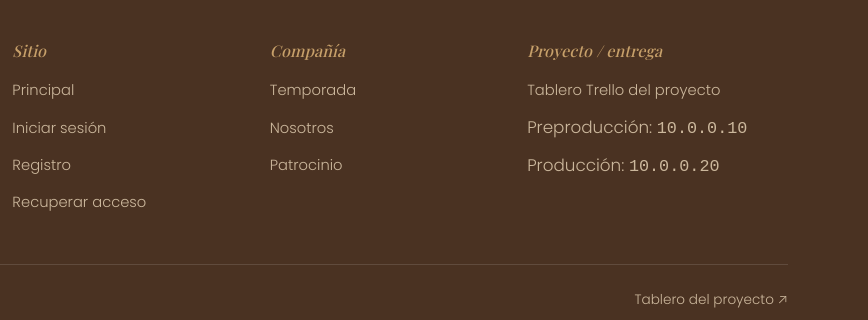
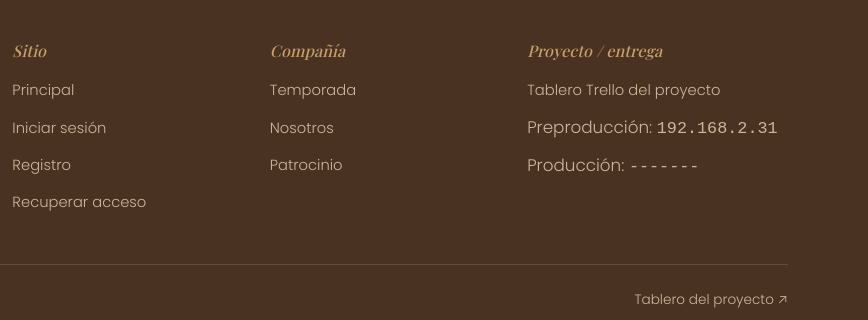
Before and after one commit to NicoleBanuelosC/Teatro_ProgramacionWeb, a plain HTML site: page index.html in a window 1280 px wide. Shown: the part 3228-3548 px from the top of the page, 412-1280 px from the left. Drawn offline with nearby package versions, Linux system fonts and the light colour scheme; a web font is replaced by a local one.

```diff
--- a/index.html
+++ b/index.html
@@ -259,8 +259,8 @@
         <h4>Proyecto / entrega</h4>
         <ul>
           <li><a href="https://trello.com/invite/b/6a9b7a7c71662aa46cb63696/ATTI06f23db15c94c0b05f24b35b68a923f17906DCCF/teatroprogramacionweb" target="_blank" rel="noopener">Tablero Trello del proyecto</a></li>
-          <li>Preproducción: <code>10.0.0.10</code></li>
-          <li>Producción: <code>10.0.0.20</code></li>
+          <li>Preproducción: <code>192.168.2.31</code></li>
+          <li>Producción: <code>-------</code></li>
         </ul>
       </div>
     </div>
```
